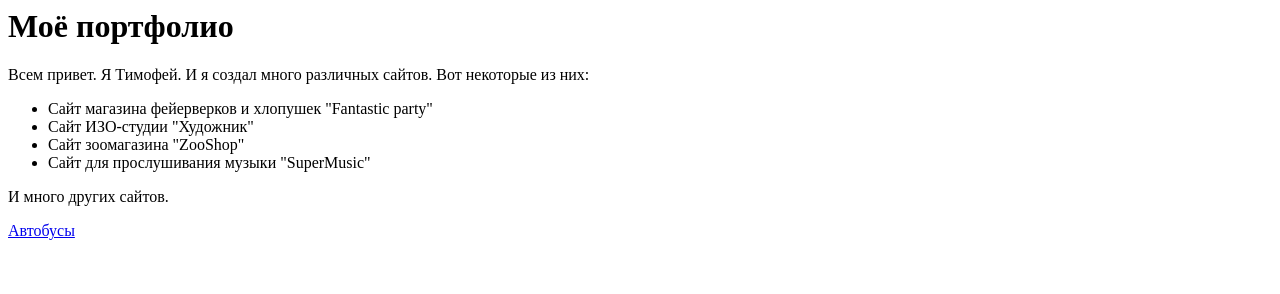
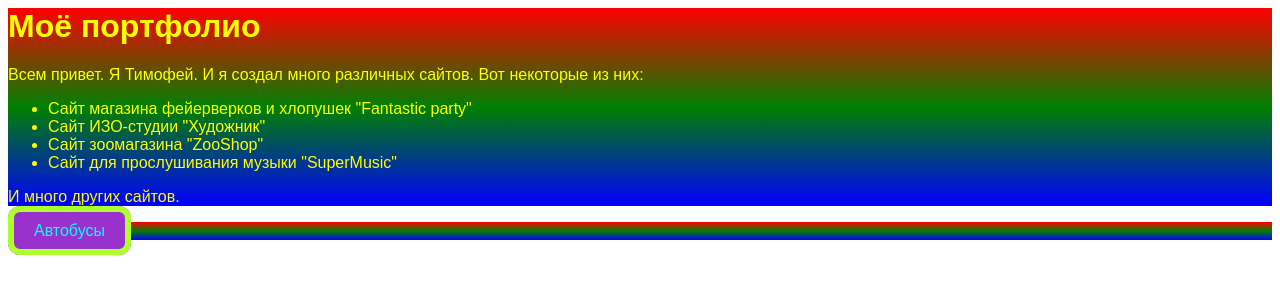
Before and after one commit to rotvein/Timofey_Portfolio, a plain HTML site: page index.html in a window 1280 px wide. Drawn offline with Linux system fonts and the light colour scheme.

Commit message:
Update index.html

```diff
--- a/index.html
+++ b/index.html
@@ -1,7 +1,39 @@
 
 <html>
   <head>
-    <link href="./style.css" />
+    <style>
+      body {
+    font-family: sans-serif;
+}
+ main {
+    background-image: linear-gradient(red,green,blue);
+    color: yellow;
+
+
+
+}
+main:hover {
+    border: 12px dotted green;
+    border-radius: 15px;
+    color:rgb(0, 255, 204);
+    font-style: italic;
+}
+
+
+footer {
+    padding: 1opx;
+    background-image: linear-gradient(red,green,blue);
+}
+
+footer a {
+    padding: 10px 20px;
+    background-color: darkorchid;
+    color: aqua;
+    border: 6px solid greenyellow;
+    border-radius: 12px;
+    text-decoration: none;
+}
+    </style>
   </head>
   <body>
     <main>
```
